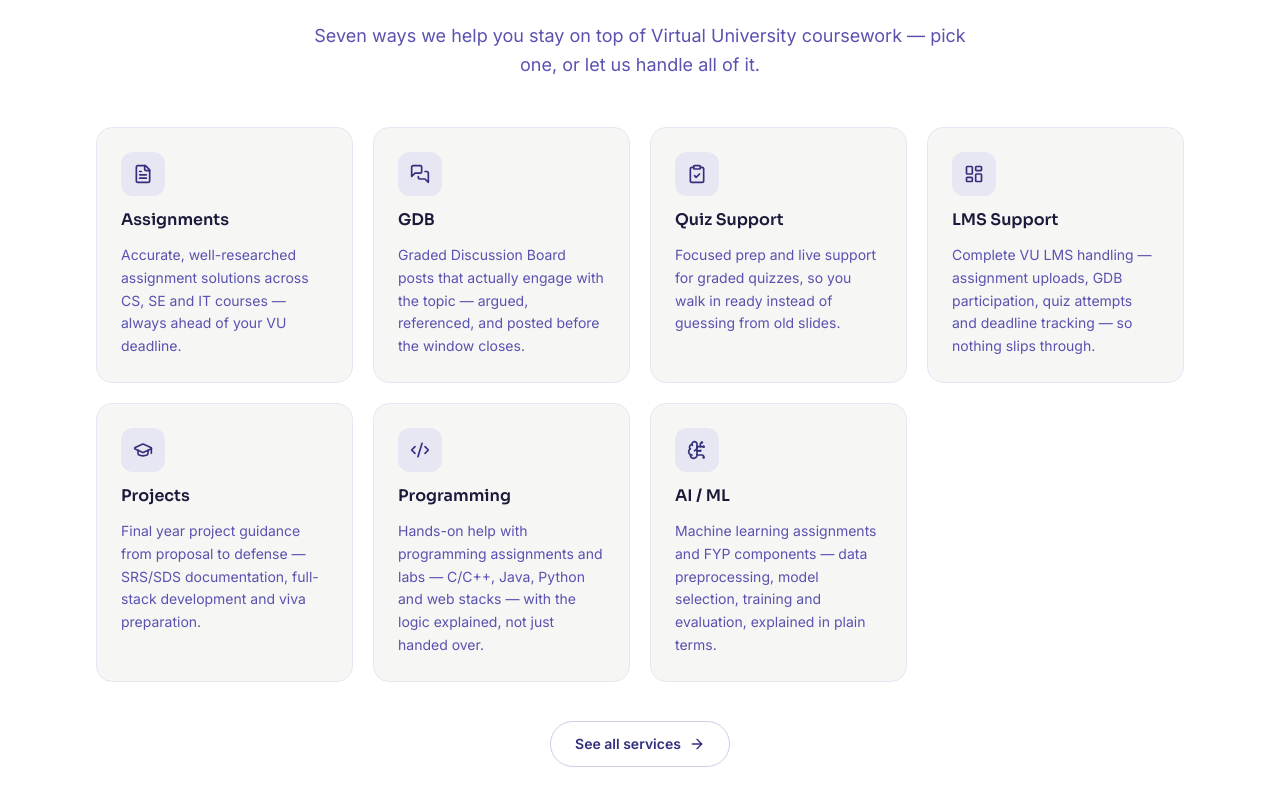
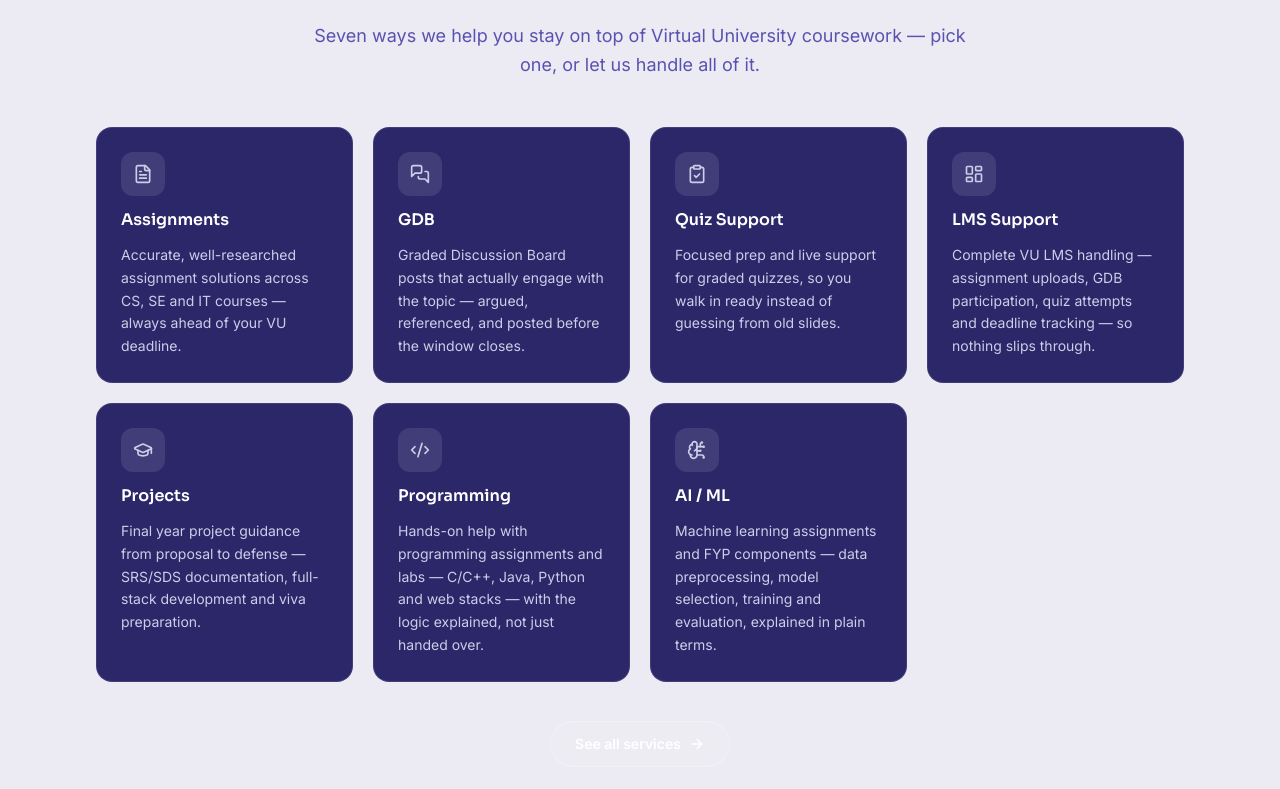
Before and after one commit to m-zohab/vu_portfolio, a React (Vite) app: page / in a window 1280 px wide. Shown: the part 1011-1800 px from the top of the page. Built offline with nearby package versions, Linux system fonts and the light colour scheme.

Commit message:
Refactor Home page styles and colors
Updated styling and color scheme for the Home page components to enhance visual appeal and consistency.

```diff
--- a/src/pages/Home.jsx
+++ b/src/pages/Home.jsx
@@ -43,7 +43,7 @@
       <Hero />
 
       {/* ── Services preview ─────────────────────────────────────────── */}
-      <section className="bg-white py-20 lg:py-28">
+      <section className="bg-paper-deep py-20 lg:py-28">
         <div className="section-container">
           <Reveal>
             <SectionHeading
@@ -57,14 +57,14 @@
               const Icon = ICONS[service.icon] ?? FileText;
               return (
                 <Reveal key={service.id} delay={index * 60}>
-                  <div className="flex h-full flex-col gap-3 rounded-2xl border border-ink-100 bg-paper p-6 transition-all duration-300 hover:-translate-y-1 hover:border-ink-200 hover:shadow-card">
-                    <span className="flex h-11 w-11 items-center justify-center rounded-xl bg-ink-100 text-ink-700">
+                  <div className="flex h-full flex-col gap-3 rounded-2xl border border-white/10 bg-ink-800 p-6 transition-all duration-300 hover:-translate-y-1 hover:border-white/20">
+                    <span className="flex h-11 w-11 items-center justify-center rounded-xl bg-white/10 text-gold-400">
                       <Icon size={20} strokeWidth={2} />
                     </span>
-                    <h3 className="font-display text-base font-semibold text-ink-950">
+                    <h3 className="font-display text-base font-semibold text-white">
                       {service.title}
                     </h3>
-                    <p className="text-sm leading-relaxed text-ink-500">
+                    <p className="text-sm leading-relaxed text-ink-200">
                       {service.description}
                     </p>
                   </div>
@@ -76,7 +76,7 @@
           <Reveal delay={200} className="mt-10 flex justify-center">
             <Link
               to="/services"
-              className="inline-flex items-center gap-2 rounded-full border border-ink-200 bg-white px-6 py-3 text-sm font-semibold text-ink-700 transition-colors hover:border-ink-400 hover:text-ink-900"
+              className="inline-flex items-center gap-2 rounded-full border border-white/25 bg-white/5 px-6 py-3 text-sm font-semibold text-white transition-colors hover:border-white/50 hover:bg-white/10"
             >
               See all services
               <ArrowRight size={16} />
@@ -106,7 +106,7 @@
           <Reveal delay={200} className="mt-10 flex justify-center">
             <Link
               to="/projects"
-              className="inline-flex items-center gap-2 rounded-full border border-ink-200 bg-white px-6 py-3 text-sm font-semibold text-ink-700 transition-colors hover:border-ink-400 hover:text-ink-900"
+              className="inline-flex items-center gap-2 rounded-full border border-white/25 bg-white/5 px-6 py-3 text-sm font-semibold text-white transition-colors hover:border-white/50 hover:bg-white/10"
             >
               See all projects
               <ArrowRight size={16} />
@@ -116,23 +116,23 @@
       </section>
 
       {/* ── Final Viva Prep highlight ────────────────────────────────── */}
-      <section className="bg-white py-20 lg:py-28">
+      <section className="bg-paper-deep py-20 lg:py-28">
         <div className="section-container grid items-center gap-10 lg:grid-cols-2">
           <Reveal direction="left">
-            <span className="inline-flex items-center rounded-full bg-gold-100 px-4 py-1.5 text-sm font-medium text-gold-700">
+            <span className="inline-flex items-center rounded-full bg-gold-500/20 px-4 py-1.5 text-sm font-medium text-gold-300">
               For your FYP defense
             </span>
-            <h2 className="mt-5 text-3xl font-bold tracking-tight text-ink-950 sm:text-4xl">
+            <h2 className="mt-5 text-3xl font-bold tracking-tight text-white sm:text-4xl">
               Final Viva Preparation
             </h2>
-            <p className="mt-4 max-w-lg text-lg leading-relaxed text-ink-500">
+            <p className="mt-4 max-w-lg text-lg leading-relaxed text-ink-200">
               A live mock viva on your own project, an expected question
               bank, and honest feedback — so you walk into your real defense
               having already done it once.
             </p>
             <Link
               to="/viva-preparation"
-              className="mt-6 inline-flex items-center gap-2 rounded-full bg-ink-700 px-6 py-3 text-sm font-semibold text-white transition-colors hover:bg-ink-800"
+              className="mt-6 inline-flex items-center gap-2 rounded-full bg-ink-600 px-6 py-3 text-sm font-semibold text-white transition-colors hover:bg-ink-500"
             >
               How viva prep works
               <ArrowRight size={16} />
@@ -140,15 +140,15 @@
           </Reveal>
 
           <Reveal direction="right" delay={120}>
-            <div className="rounded-2xl border border-ink-100 bg-paper-deep p-8">
-              <div className="flex h-12 w-12 items-center justify-center rounded-xl bg-ink-700 text-white">
+            <div className="rounded-2xl border border-white/10 bg-ink-800 p-8">
+              <div className="flex h-12 w-12 items-center justify-center rounded-xl bg-gold-500 text-ink-950">
                 <Mic size={22} />
               </div>
-              <p className="mt-5 text-lg font-semibold text-ink-950">
+              <p className="mt-5 text-lg font-semibold text-white">
                 "The mock viva caught three questions my actual committee
                 asked."
               </p>
-              <p className="mt-2 text-sm text-ink-500">
+              <p className="mt-2 text-sm text-ink-300">
                 What most VU students tell us after their real defense.
               </p>
             </div>
@@ -156,15 +156,15 @@
         </div>
       </section>
 
-      {/* ── CTA band — kept light, colour used only as an accent ───────── */}
-      <section className="bg-gradient-to-br from-gold-100 via-paper to-ink-50 py-16 lg:py-20">
+      {/* ── CTA band ─────────────────────────────────────────────────── */}
+      <section className="bg-paper py-16 lg:py-20">
         <div className="section-container">
-          <Reveal className="flex flex-col items-start justify-between gap-6 rounded-3xl border border-ink-100 bg-white/70 p-8 backdrop-blur sm:flex-row sm:items-center sm:p-10">
+          <Reveal className="flex flex-col items-start justify-between gap-6 rounded-3xl border border-white/10 bg-ink-800 p-8 sm:flex-row sm:items-center sm:p-10">
             <div>
-              <h2 className="text-2xl font-bold tracking-tight text-ink-950 sm:text-3xl">
+              <h2 className="text-2xl font-bold tracking-tight text-white sm:text-3xl">
                 Tell us about your deadline
               </h2>
-              <p className="mt-2 max-w-md text-ink-500">
+              <p className="mt-2 max-w-md text-ink-200">
                 Most conversations start on WhatsApp and get a reply within a
                 few hours.
               </p>
```
